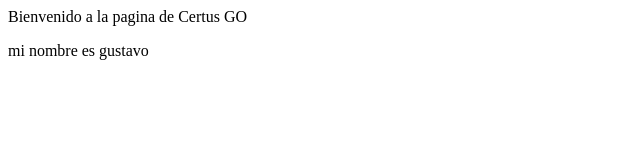
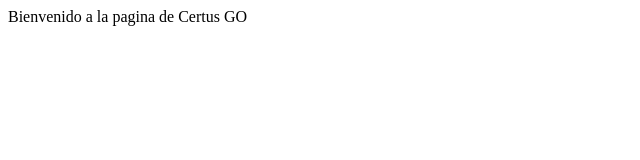
Before and after one commit to GUSTAVO-CESI/GUSTAVO-CESI.github.io, a plain HTML site: page index.html in a window 1280 px wide. Shown: the whole page, without its empty margins (0-640 px from the left). Drawn offline with Linux system fonts and the light colour scheme.

Commit message:
Update index.html

```diff
--- a/index.html
+++ b/index.html
@@ -8,6 +8,4 @@
 </head>
 <body>
     Bienvenido a la pagina de Certus GO
-    <p>mi nombre es gustavo</p>
-</body>
-</html>
+<div id="bloque de noticias"></div>
```
